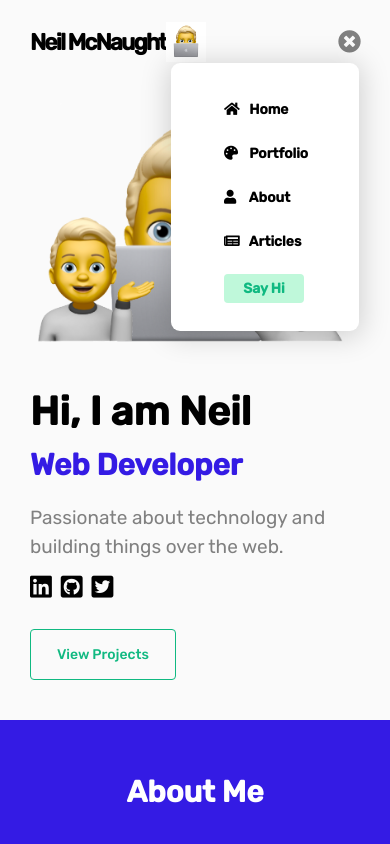
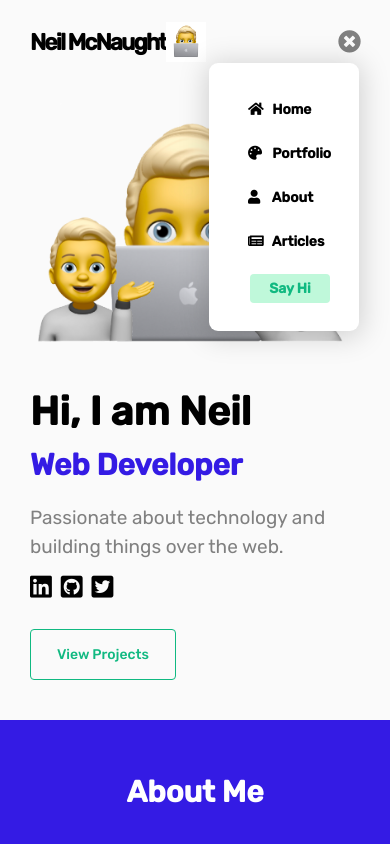
Before and after one commit to MrNaughtZero/Portfolio-Three, a plain HTML site: page index.html in a window 390 px wide. Both pictures are taken after a click on the icon 349 px from the left and 41 px from the top of the page. Shown: the top 844 px of the page. Drawn offline with Linux system fonts and the light colour scheme.

Commit message:
width and list positioning changed for mobile menu

```diff
--- a/assets/main.css
+++ b/assets/main.css
@@ -170,7 +170,7 @@ li.say-hi {
     background: white;
     padding: 20px 20px 4px 20px;
     border-radius: 9px;
-    width: 188px;
+    width: 150px;
     box-shadow: 0 3px 28px 3px rgba(0,0,0,.17);
     top: 43px;
     z-index: 99;
@@ -178,7 +178,7 @@ li.say-hi {
 
 .mobile-links ul li span {
     position: relative;
-    left: 35px;
+    left: 20px;
 }
 
 .mobile-links ul li {
@@ -190,12 +190,12 @@ li.say-hi {
 .mobile-links ul li i {
     width: 20px;
     position: relative;
-    left: 33px;
+    left: 19px;
 }
 .mobile-links li.say-hi {
     width: 80px;
     position: relative;
-    left: 27px;
+    left: 15px;
     text-align: center;
     margin-top: 15px;
 }
```
